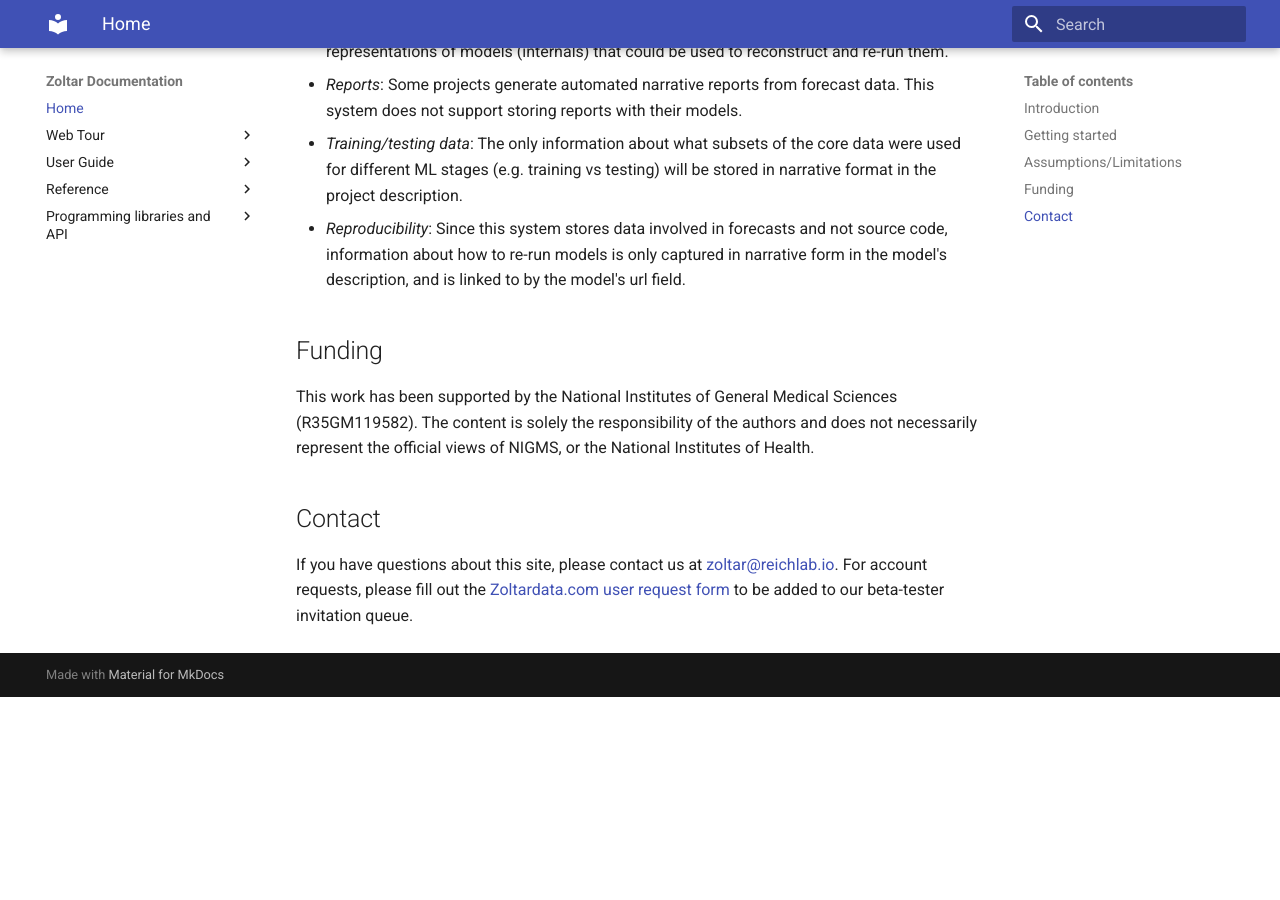
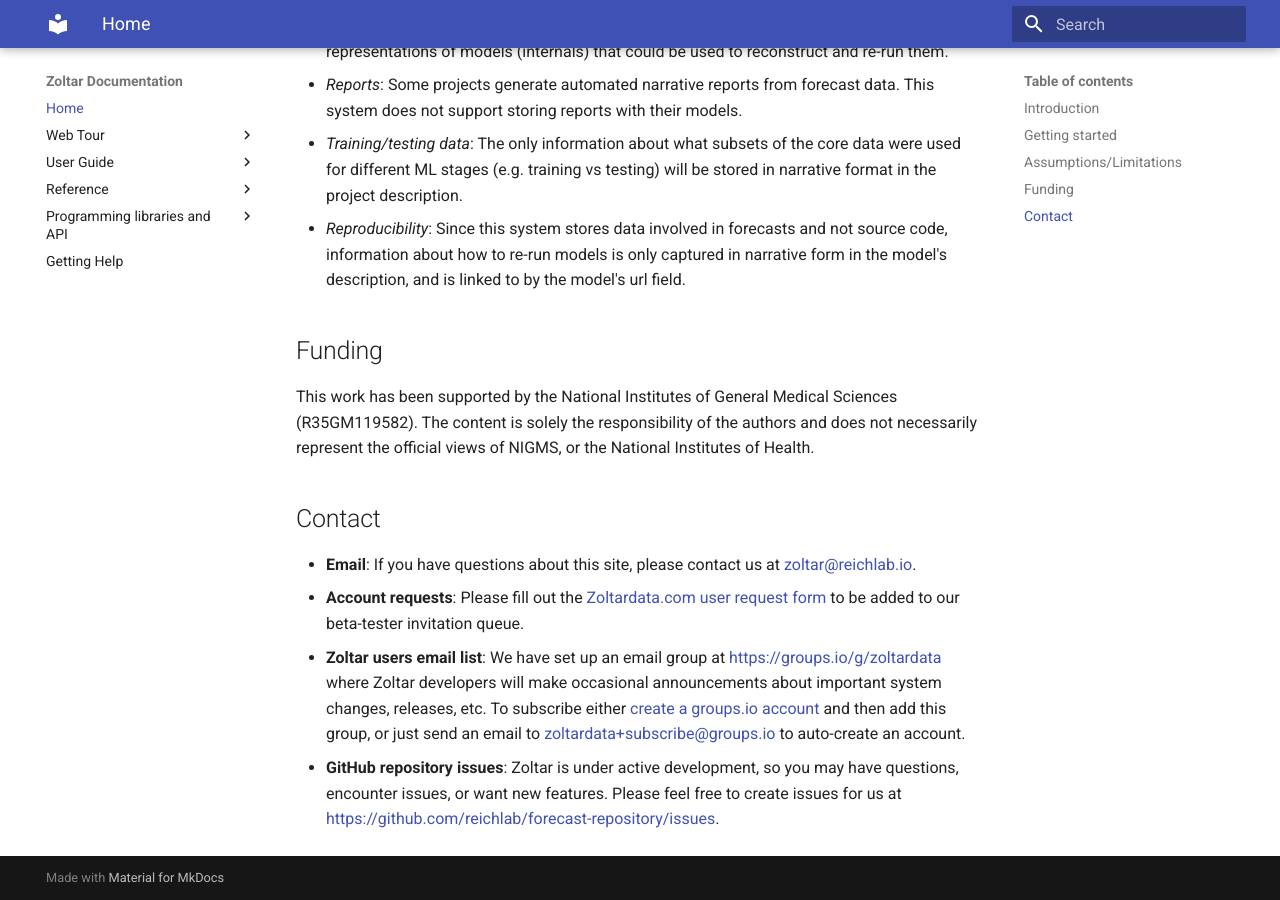
Before and after one commit to reichlab/docs.zoltardata, an MkDocs documentation site: the page built from docs/index.md, in a window 1280 px wide and 900 px high, scrolled down 1017 px. Built offline with MkDocs 1.6.1 and Material for MkDocs 9.7.7, drawn with Linux system fonts in a browser that asks for light colours; before the commit the page ends 1714 px from its top, so only the background shows below that.

Commit message:
added Help page, and email list and other info under "Contact"

```diff
--- a/docs/index.md
+++ b/docs/index.md
@@ -32,4 +32,7 @@ This work has been supported by the National Institutes of General Medical Scien
 
 ## Contact
 
-If you have questions about this site, please contact us at [zoltar@reichlab.io](mailto:zoltar@reichlab.io). For account requests, please fill out the [Zoltardata.com user request form](https://docs.google.com/forms/d/1C7IEFbBEJ1JibG-svM5XbnnKkgwvH0770LYILDjBxUc/viewform?edit_requested=true) to be added to our beta-tester invitation queue.
+- **Email**: If you have questions about this site, please contact us at [zoltar@reichlab.io](mailto:zoltar@reichlab.io).
+- **Account requests**: Please fill out the [Zoltardata.com user request form](https://docs.google.com/forms/d/1C7IEFbBEJ1JibG-svM5XbnnKkgwvH0770LYILDjBxUc/viewform?edit_requested=true) to be added to our beta-tester invitation queue.
+- **Zoltar users email list**: We have set up an email group at [https://groups.io/g/zoltardata](https://groups.io/g/zoltardata) where Zoltar developers will make occasional announcements about important system changes, releases, etc. To subscribe either [create a groups.io account](https://groups.io/register) and then add this group, or just send an email to [zoltardata+subscribe@groups.io](mailto:zoltardata+subscribe@groups.io) to auto-create an account.
+- **GitHub repository issues**: Zoltar is under active development, so you may have questions, encounter issues, or want new features. Please feel free to create issues for us at [https://github.com/reichlab/forecast-repository/issues](https://github.com/reichlab/forecast-repository/issues).
--- a/mkdocs.yml
+++ b/mkdocs.yml
@@ -30,6 +30,7 @@ nav:
       - 'zoltpy (Python)': 'Zoltpy.md'
       - 'zoltr (R)': 'Zoltr.md'
       - 'RESTful API': 'Api.md'
+  - Getting Help: 'Help.md'
 
 theme: material
 
```
Also changed, not shown: docs/Help.md (added, +3 -0 lines).
